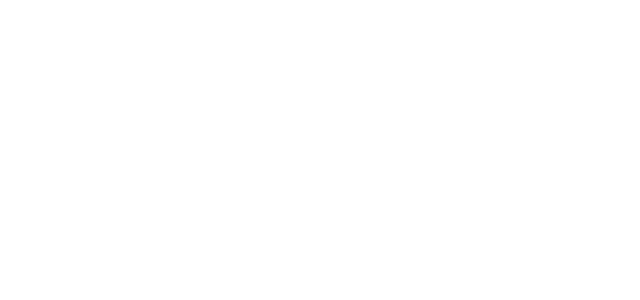
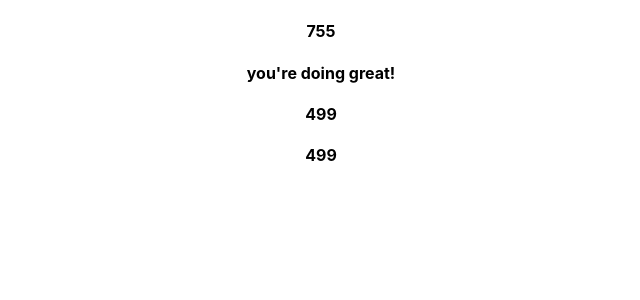
Before and after one commit to rachelalk/BAE-hackathon, a React (Create React App) app in the folder baehackathon/: page / in a window 1280 px wide. Shown: the top 300 px of the page, without its empty margins (319-959 px from the left). Built offline with nearby package versions, Linux system fonts and the light colour scheme.

Commit message:
the score board created styling needed

```diff
--- a/baehackathon/package.json
+++ b/baehackathon/package.json
@@ -3,9 +3,13 @@
   "version": "0.1.0",
   "private": true,
   "dependencies": {
+    "@chakra-ui/react": "^2.2.8",
     "@testing-library/jest-dom": "^5.16.5",
     "@testing-library/react": "^13.3.0",
     "@testing-library/user-event": "^13.5.0",
+    "cha": "^0.2.1",
+    "install": "^0.13.0",
+    "npm": "^8.17.0",
     "react": "^18.2.0",
     "react-dom": "^18.2.0",
     "react-scripts": "5.0.1",
--- a/baehackathon/src/App.js
+++ b/baehackathon/src/App.js
@@ -1,13 +1,16 @@
 import './App.css';
-import { ChakraProvider } from '@chakra-ui/react'
+import ScoreCard from './Components/ScoreCard';
+// import { ChakraProvider } from '@chakra-ui/react'
+// import { Menu } from '@chakra-ui/react';
 
 function App() {
   return (
-    <ChakraProvider>
     <div className="App">
 
+        <ScoreCard/>
+
+
     </div>
-    </ChakraProvider>
   );
 }
 
--- /dev/null
+++ b/baehackathon/src/Components/ScoreCard.js
@@ -0,0 +1,17 @@
+import React from 'react'
+
+function ScoreCard() {
+  return (
+      <div>
+          <div>
+              <h4>755</h4>
+              <h4>you're doing great!</h4>
+          </div>
+          <h4>499</h4>
+          <h4>499</h4>
+
+     </div>
+  )
+}
+
+export default ScoreCard
--- /dev/null
+++ b/baehackathon/src/Components/Scorecards.css
@@ -0,0 +1,8 @@
+
+margin:100px auto;
+	width: 0;
+	height: 0;
+	border-left: 50px solid transparent;
+	border-right: 50px solid transparent;
+	border-bottom: 100px solid #000;
+	position: relative;
--- a/baehackathon/src/Components/menu.js
+++ b/baehackathon/src/Components/menu.js
@@ -4,6 +4,7 @@ const componentName = () => {
     return (
         <div>
 
+
         </div>
     )
 }
```
Also changed, not shown: 1 other file (tests, documents, lock files or other folders).
